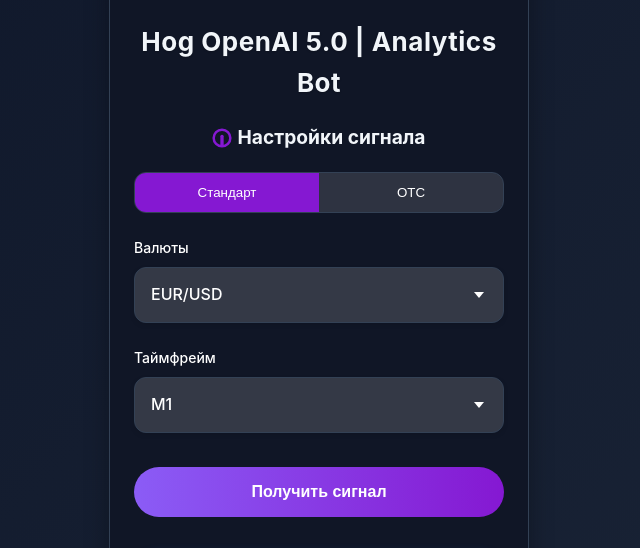
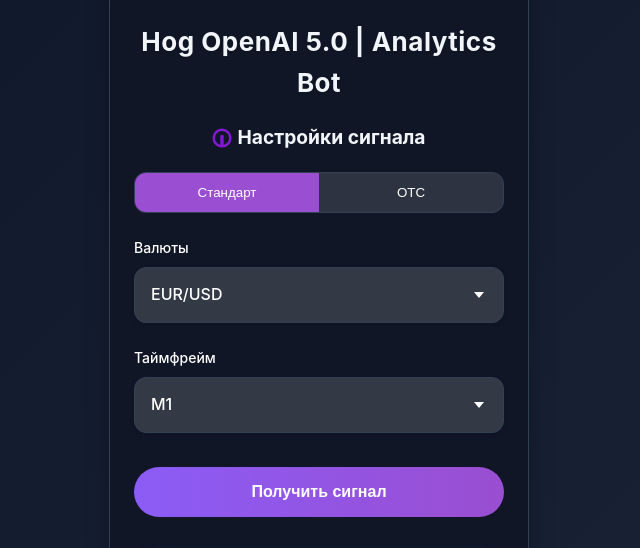
Before and after one commit to Fenoyz/my-telegram-webapp-HOG, a plain HTML site: page index.html in a window 1280 px wide. Shown: the part 102-650 px from the top of the page, without its empty margins (321-961 px from the left). Drawn offline with Linux system fonts and the light colour scheme.

Commit message:
Update style.css

```diff
--- a/css/style.css
+++ b/css/style.css
@@ -1,7 +1,7 @@
 :root {
     --primary-bg: #0f172a;
     --card-bg: #101626;
-    --accent-blue: #8518d2;
+    --accent-blue: #9a4ed1;
     --accent-purple: #8b5cf6;
     --accent-green: #10b981;
     --accent-red: #ef4444;
@@ -741,7 +741,7 @@ body {
 .light-theme {
     --primary-bg: #e6e9ed;
     --card-bg: #f8f9fb;
-    --accent-blue: #8518d2;
+    --accent-blue: #9a4ed1;
     --accent-purple: #00836e;
     --accent-green: #0d9f73;
     --accent-red: #e04343;
@@ -948,7 +948,7 @@ body {
     --primary-bg: #e6e9ed;
     --card-bg: #f8f9fb;
     --accent-blue: #2563eb;
-    --accent-purple: #7c3aed;
+    --accent-purple: #9a4ed1;
     --accent-green: #0d9f73;
     --accent-red: #e04343;
     --accent-amber: #d97706;
@@ -1458,7 +1458,7 @@ body {
 
 /* Обновляем переменные светлой темы для кнопок */
 .light-theme {
-    --accent-blue: #8518d2;
+    --accent-blue: #9a4ed1;
     --accent-purple: #8b5cf6;
 }
 
```
